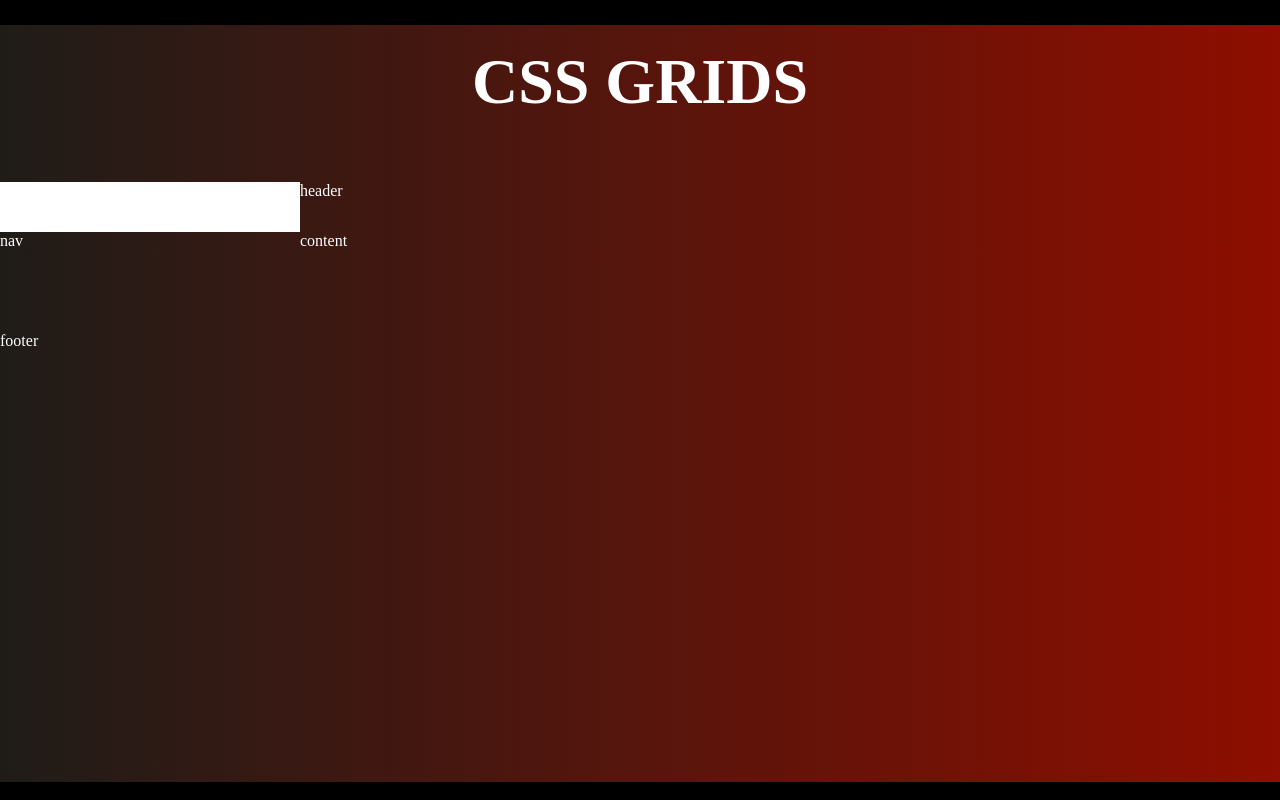
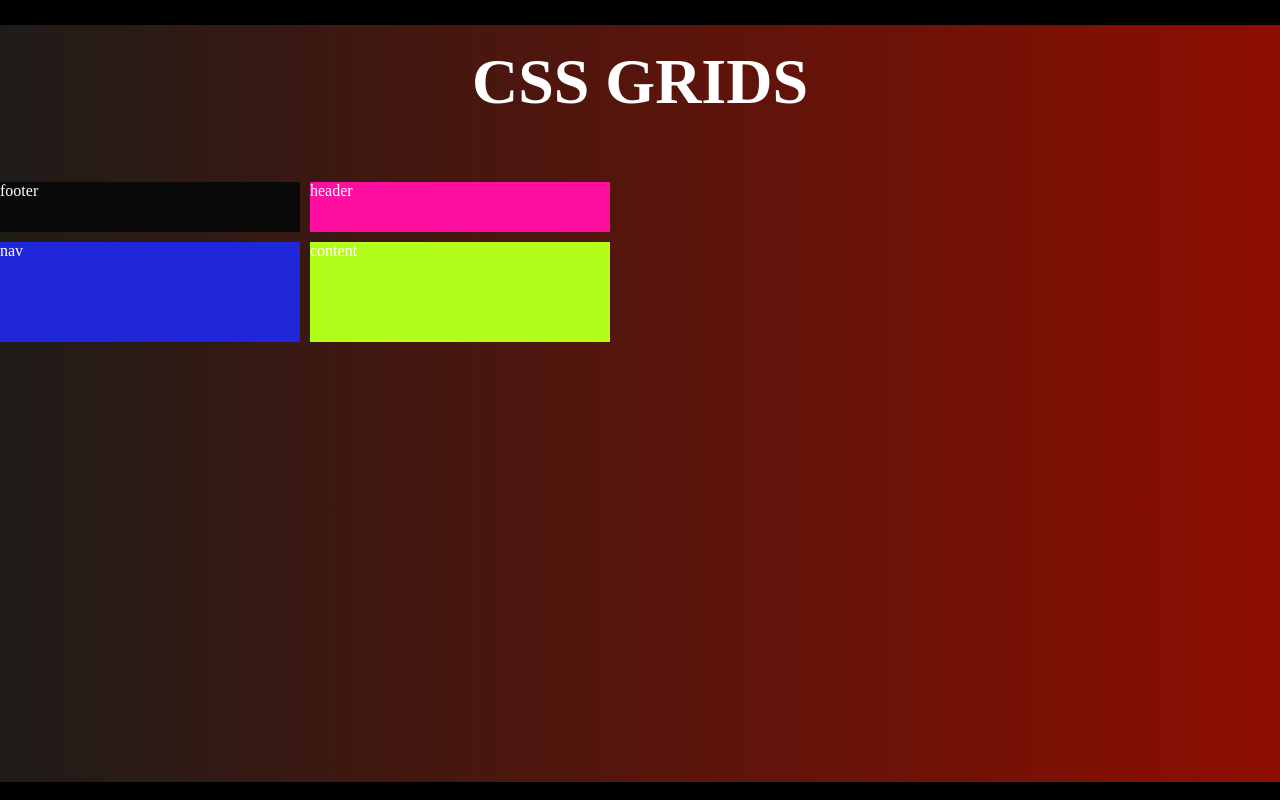
Before and after one commit to heytemisan/gridGarden, a React (Create React App) app: page / in a window 1280 px wide. Built offline with nearby package versions, Linux system fonts and the light colour scheme; a web font is replaced by a local one.

Commit message:
updated App.js

```diff
--- a/src/App.css
+++ b/src/App.css
@@ -21,13 +21,36 @@ h1 {
   color:white;
   /* grid-auto-rows: 90px; */
   grid-template-rows: 50px 100px;
-  grid-template-columns: 300px 300px
+  grid-template-columns: 300px 300px;
+  gap: 10px;
 }
 
 .logo {
   background-color: rgb(255, 255, 255);
-  grid-row-start:1;
-  grid-row-end:2;
-  grid-column-start:1;
-  grid-column-end:2;
+  grid-row: 1;
+  grid-column: 2;
 }
+
+.header {
+  background-color: rgb(255, 15, 159);
+  grid-row: 1;
+  grid-column: 2;
+}
+
+.nav {
+  background-color: rgb(32, 39, 218);
+  grid-row: 2;
+  grid-column: 1;
+}
+
+.content {
+  background-color: rgb(178, 254, 26);
+  grid-row: 2;
+  grid-column: 2;
+}
+
+.footer {
+  background-color: rgb(9, 9, 9);
+  grid-row: 1/2;
+  grid-column: 1/2;
+}
```
